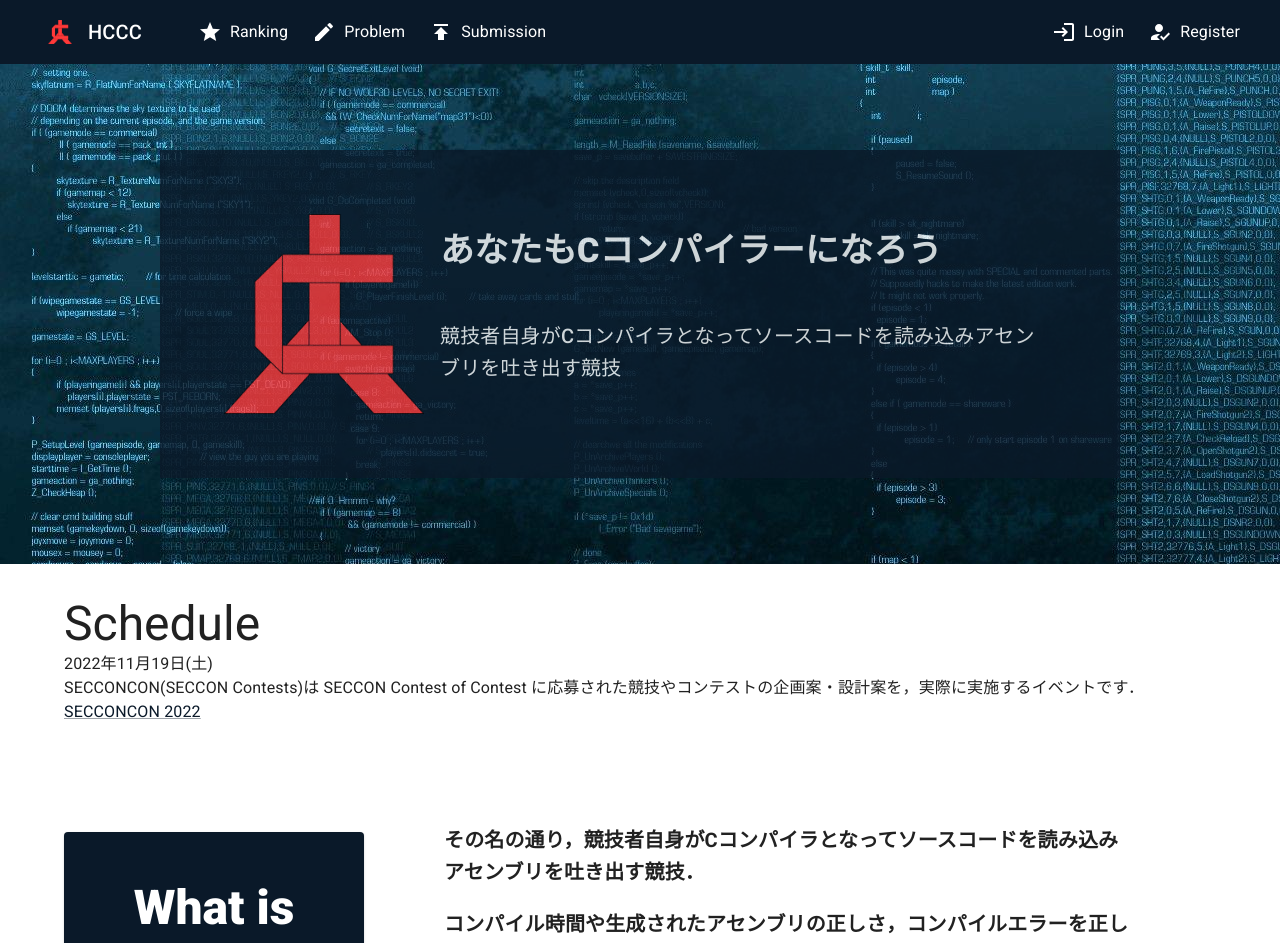
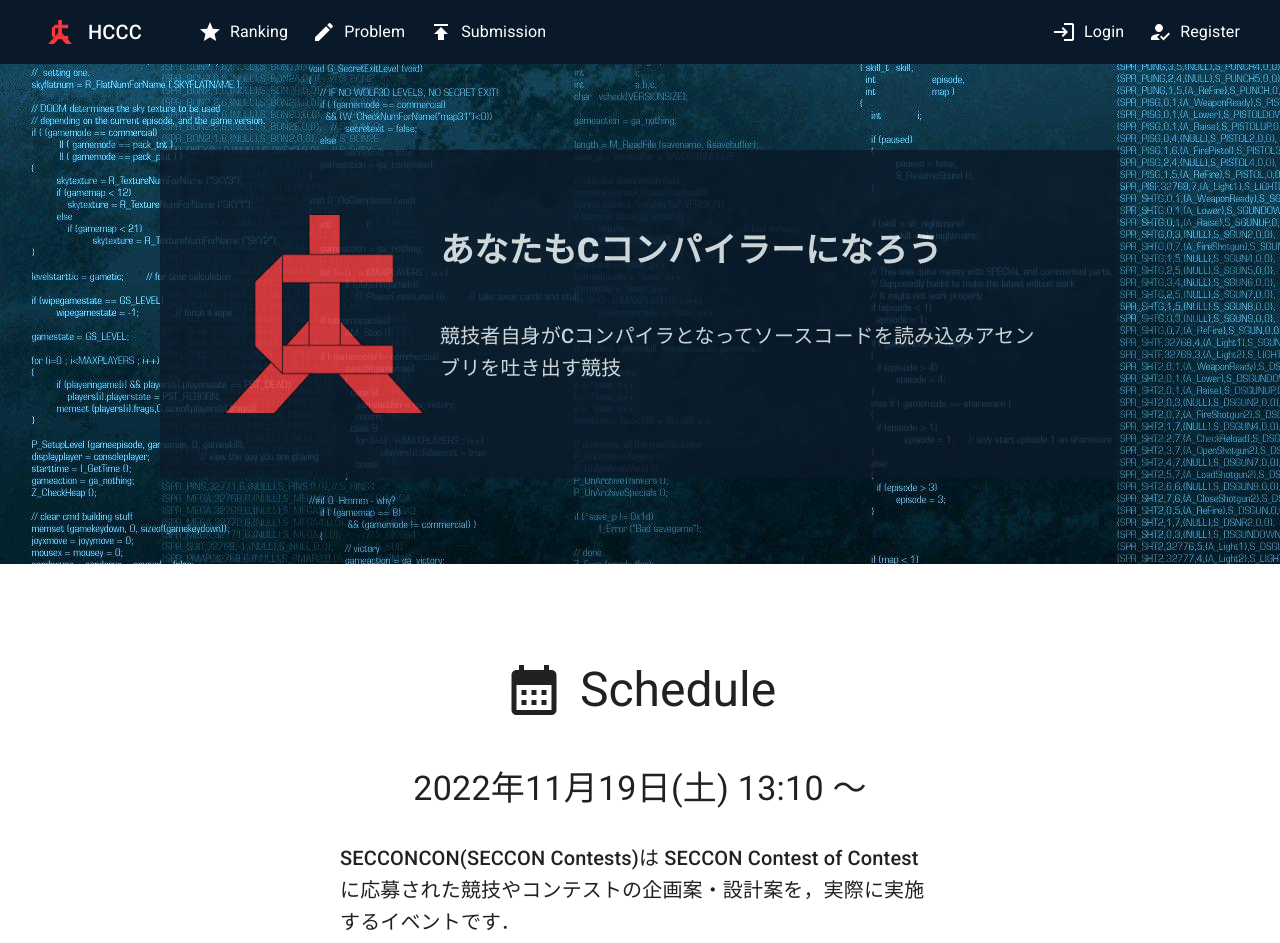
Before and after one commit to HumanCCompilerContest/Human-C-Compiler-Contest_frontend, a Next.js app: page / in a window 1280 px wide. Shown: the top 943 px of the page. Built offline with nearby package versions, Linux system fonts and the light colour scheme.

Commit message:
fix schedule style

```diff
--- a/src/components/organisms/home/Schedule.tsx
+++ b/src/components/organisms/home/Schedule.tsx
@@ -1,17 +1,29 @@
+import CalendarMonthIcon from '@mui/icons-material/CalendarMonth'
 import Box from '@mui/material/Box'
 import Link from '@mui/material/Link'
 import Typography from '@mui/material/Typography'
 
 const Schedule = () => {
   return (
-    <Box>
+    <Box sx={{ margin: '4rem 0' }}>
+      <Box
+        sx={{ display: 'flex', justifyContent: 'center', alignItems: 'center' }}
+      >
+        <CalendarMonthIcon
+          sx={{ width: '60px', height: '60px', marginRight: '1rem' }}
+        />
         <Typography variant='h3'>Schedule</Typography>
-      <Typography>2022年11月19日(土)</Typography>
-      <Typography>
+      </Box>
+
+      <Box sx={{ width: '600px', margin: '3rem auto' }}>
+        <Typography variant='h4' align='center'>
+          2022年11月19日(土) 13:10 〜
+        </Typography>
+        <Typography variant='h6' sx={{ margin: '2rem 0 1rem' }}>
           SECCONCON(SECCON Contests)は SECCON Contest of Contest
           に応募された競技やコンテストの企画案・設計案を，実際に実施するイベントです．
         </Typography>
-      <Typography>
+        <Typography align='center'>
           <Link
             href='https://www.seccon.jp/2022/seccon_contest/secconcon.html'
             target='_blank'
@@ -20,6 +32,7 @@
           </Link>
         </Typography>
       </Box>
+    </Box>
   )
 }
 
```
Lines whose indentation alone changed are shown as unchanged.
